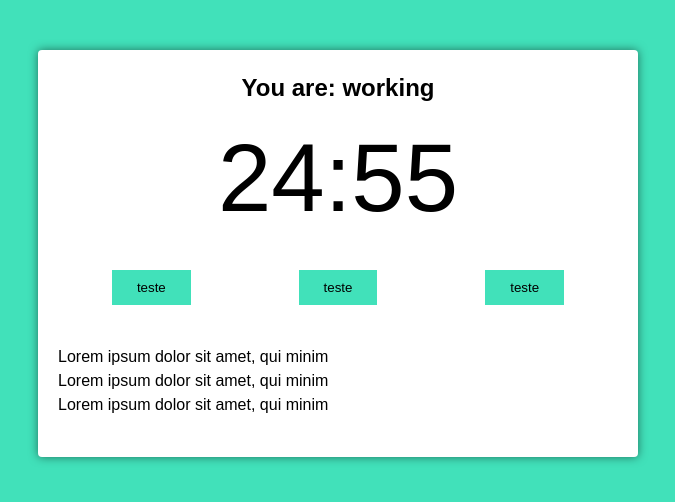
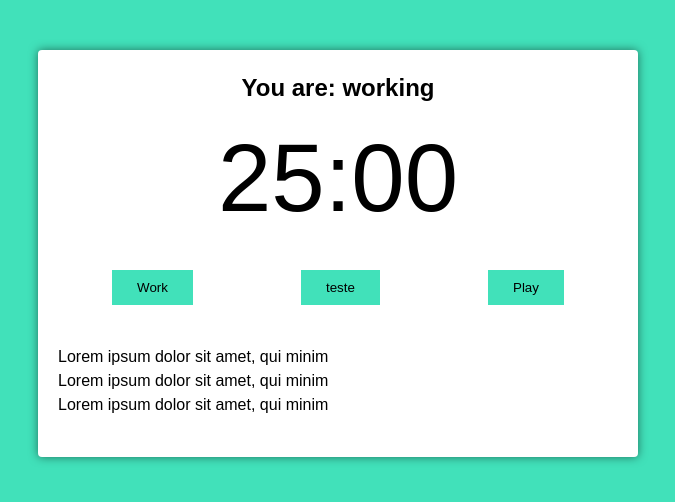
Before and after one commit to LucasMartinsVieira/pomodoro-react, a React (Vite) app: page / in a window 1280 px wide. Shown: the top 502 px of the page, without its empty margins (302-977 px from the left). Built offline with nearby package versions, Linux system fonts and the light colour scheme.

Commit message:
feat: add button to start pomodoro

```diff
--- a/src/components/pomodoro-timer.tsx
+++ b/src/components/pomodoro-timer.tsx
@@ -1,4 +1,4 @@
-import { useState } from 'react';
+import { useEffect, useState } from 'react';
 import { useInterval } from '../hooks/use-interval';
 import { Button } from './button';
 import { Timer } from './timer';
@@ -12,19 +12,36 @@
 
 export function PomodoroTimer(props: Props): JSX.Element {
   const [mainTime, setMainTime] = useState(props.pomodoroTime);
+  const [timeCounting, setTimeCounting] = useState(false);
+  const [working, setWorking] = useState(false);
 
-  useInterval(() => {
-    setMainTime(mainTime - 1);
-  }, 1000);
+  useEffect(() => {
+    if (working) document.body.classList.add('working');
+  }, [working]);
+
+  useInterval(
+    () => {
+      setMainTime(mainTime - 1);
+    },
+    timeCounting ? 1000 : null,
+  );
+
+  const configureWork = () => {
+    setTimeCounting(true);
+    setWorking(true);
+  };
 
   return (
     <div className="pomodoro">
       <h2>You are: working</h2>
       <Timer mainTime={mainTime} />
       <div className="controls">
+        <Button text="Work" onClick={() => configureWork()} />
         <Button text="teste" onClick={() => console.log('Ai preto')} />
-        <Button text="teste" onClick={() => console.log('Ai preto')} />
-        <Button text="teste" onClick={() => console.log('Ai preto')} />
+        <Button
+          text={timeCounting ? 'Pause' : 'Play'}
+          onClick={() => setTimeCounting(!timeCounting)}
+        />
       </div>
 
       <div className="details">
```
